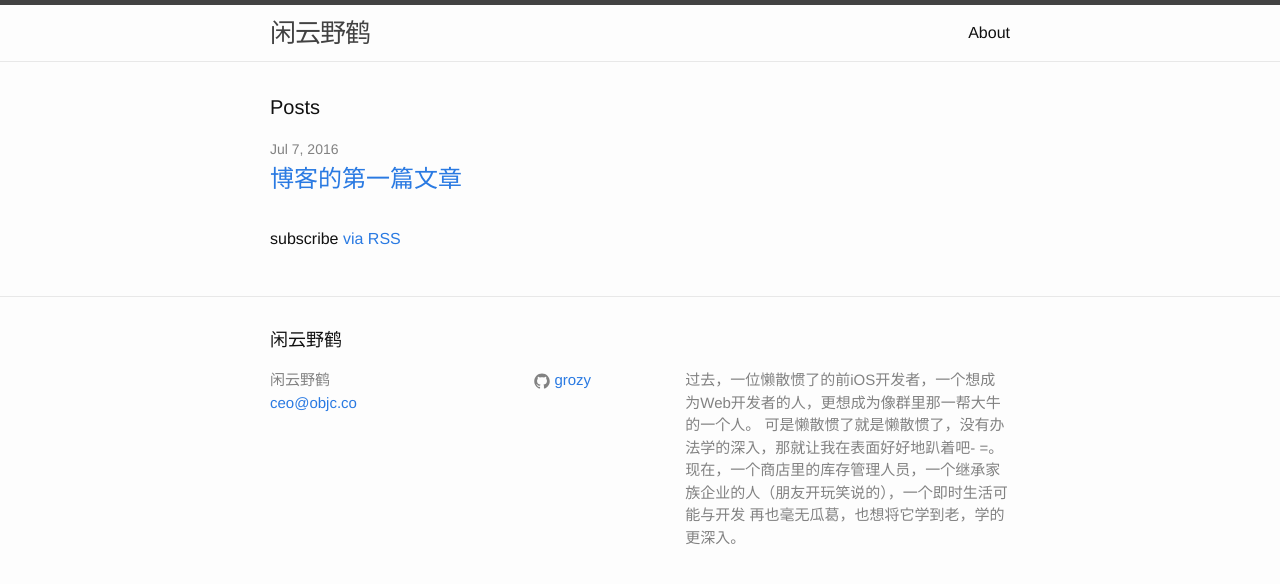
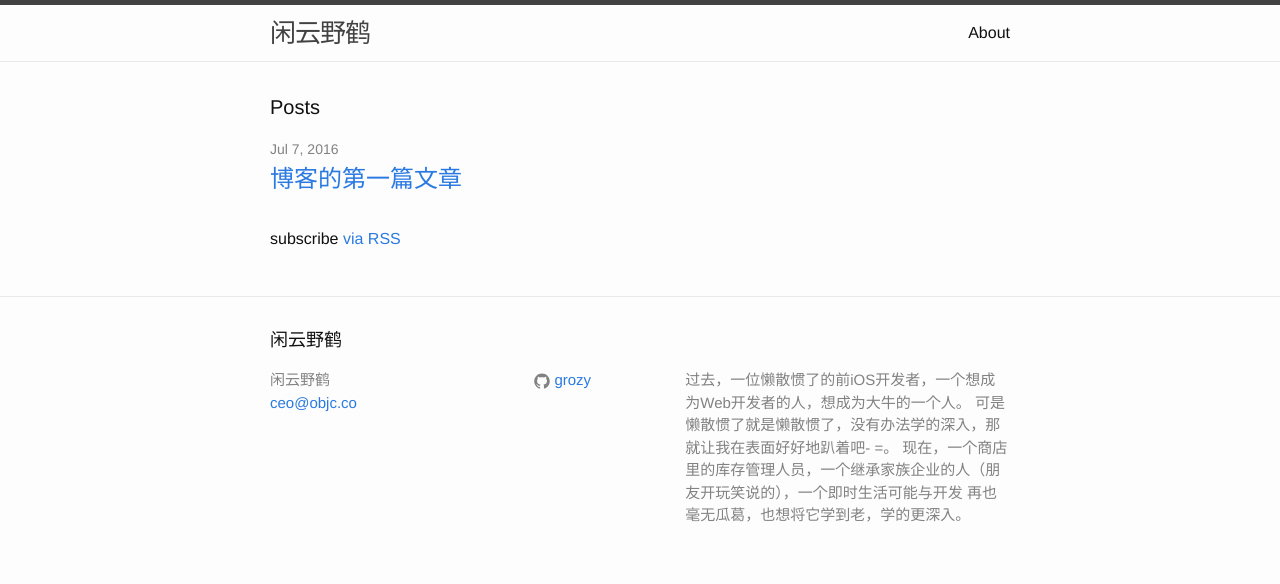
Before and after one commit to MotoSc/blog, a Jekyll site: the page built from index.html, in a window 1280 px wide. Shown: the top 584 px of the page. Built offline with Jekyll 4.4.1, drawn with Linux system fonts in a browser that asks for light colours.

Commit message:
更新描述

```diff
--- a/_config.yml
+++ b/_config.yml
@@ -9,8 +9,9 @@
 title: 闲云野鹤
 email: ceo@objc.co
 description: > # this means to ignore newlines until "baseurl:"
-  过去，一位懒散惯了的前iOS开发者，一个想成为Web开发者的人，更想成为像群里那一帮大牛的一个人。
+  过去，一位懒散惯了的前iOS开发者，一个想成为Web开发者的人，想成为大牛的一个人。
   可是懒散惯了就是懒散惯了，没有办法学的深入，那就让我在表面好好地趴着吧- =。
+
   现在，一个商店里的库存管理人员，一个继承家族企业的人（朋友开玩笑说的），一个即时生活可能与开发
   再也毫无瓜葛，也想将它学到老，学的更深入。
 baseurl: "" # the subpath of your site, e.g. /blog
```
Also changed, not shown: 6 other files.
